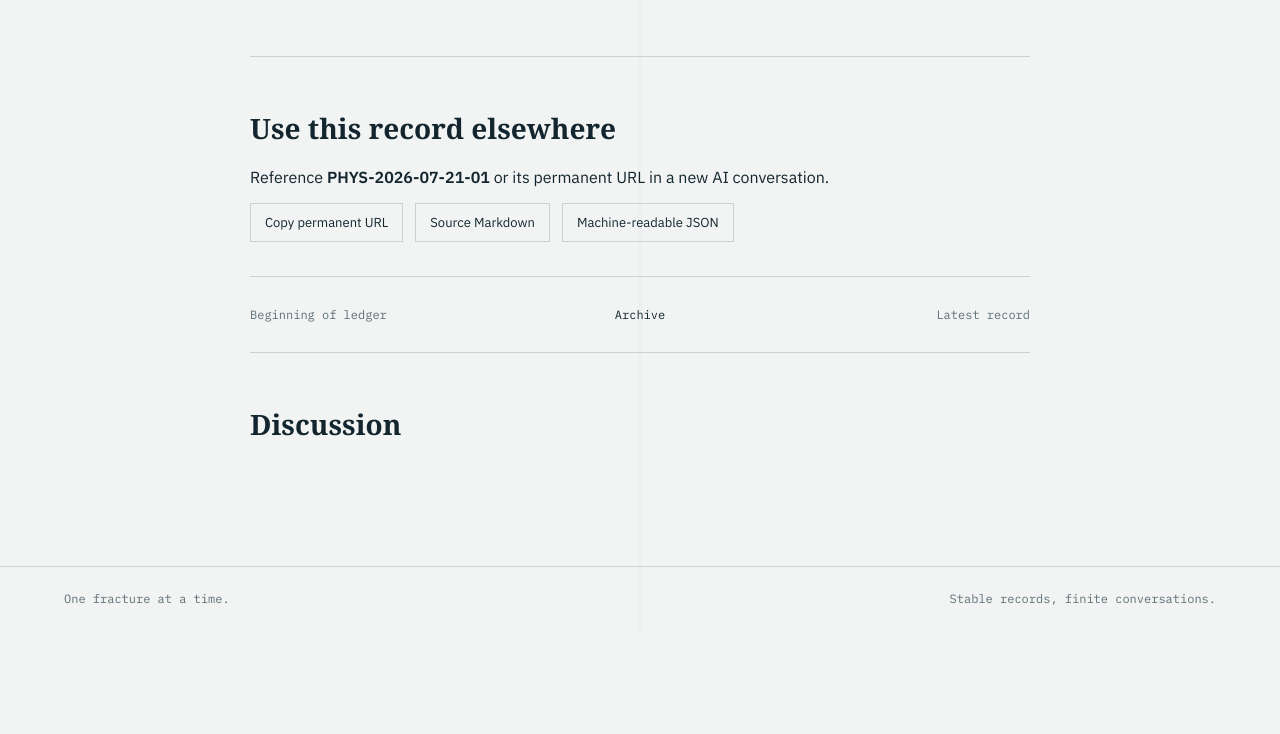
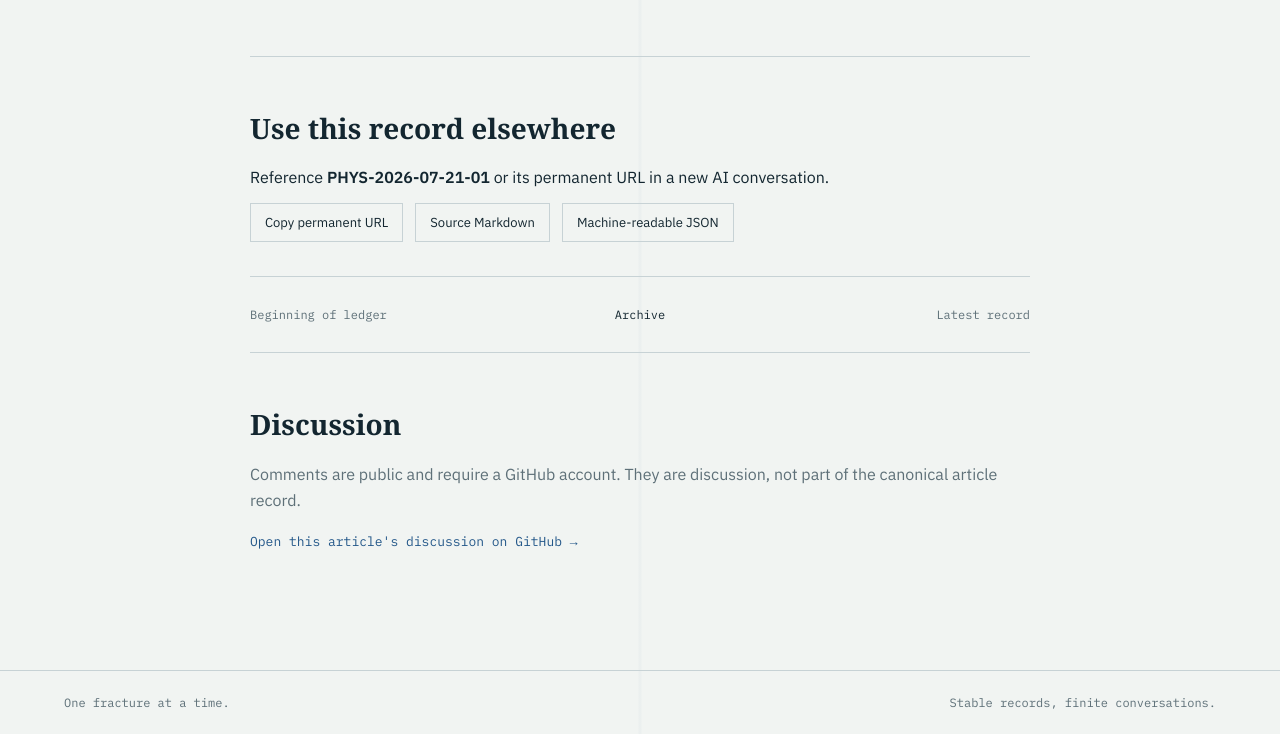
Before and after one commit to rimoooliii/physicsday, an Astro site: page /physicsday/physics/PHYS-2026-07-21-01 in a window 1280 px wide. Shown: the part 4380-5114 px from the top of the page. Before the commit the page ends 5010 px from the top, so only its background shows below. Built offline with nearby package versions, Linux system fonts and the light colour scheme; Astro itself is replaced by a stand-in of ours; no server answers; a web font is replaced by a local one.

Commit message:
feat: add article discussions

```diff
--- a/src/components/GiscusPanel.astro
+++ b/src/components/GiscusPanel.astro
@@ -1,14 +1,22 @@
 ---
+interface Props {
+  articleId: string;
+}
+
+const { articleId } = Astro.props;
 const configured = Boolean(
   import.meta.env.PUBLIC_GISCUS_REPO_ID && import.meta.env.PUBLIC_GISCUS_CATEGORY_ID
 );
-const repo = import.meta.env.PUBLIC_GISCUS_REPO;
+const repo = import.meta.env.PUBLIC_GISCUS_REPO || 'rimoooliii/physicsday';
 const repoId = import.meta.env.PUBLIC_GISCUS_REPO_ID;
-const category = import.meta.env.PUBLIC_GISCUS_CATEGORY;
+const category = import.meta.env.PUBLIC_GISCUS_CATEGORY || 'Announcements';
 const categoryId = import.meta.env.PUBLIC_GISCUS_CATEGORY_ID;
+const githubDiscussionUrl = `https://github.com/${repo}/discussions?discussions_q=${encodeURIComponent(`category:${category} \"${articleId}\"`)}`;
 ---
 <section class="discussion" aria-labelledby="discussion-title">
   <h2 id="discussion-title">Discussion</h2>
+  <p class="discussion-note">Comments are public and require a GitHub account. They are discussion, not part of the canonical article record.</p>
+  <p><a class="discussion-link" href={githubDiscussionUrl}>Open this article's discussion on GitHub →</a></p>
   {configured ? (
     <script
       is:inline
@@ -18,7 +26,7 @@ const categoryId = import.meta.env.PUBLIC_GISCUS_CATEGORY_ID;
       data-category={category}
       data-category-id={categoryId}
       data-mapping="specific"
-      data-term={Astro.url.pathname.split('/').filter(Boolean).at(-1)}
+      data-term={articleId}
       data-strict="1"
       data-reactions-enabled="1"
       data-emit-metadata="0"
@@ -29,6 +37,6 @@ const categoryId = import.meta.env.PUBLIC_GISCUS_CATEGORY_ID;
       async>
     </script>
   ) : (
-    <p>Comments will appear here after giscus repository and category IDs are configured. The article remains fully usable without them.</p>
+    <p class="discussion-status">Embedded comments are being connected. You can use the GitHub Discussions link above now.</p>
   )}
 </section>
--- a/src/pages/physics/[id]/index.astro
+++ b/src/pages/physics/[id]/index.astro
@@ -48,6 +48,6 @@ const context = articleContext(physicsEntries, entry.data.id);
       <a href={withBase('/archive/', base)}>Archive</a>
       <span>{context.next ? <a rel="next" href={withBase(`/physics/${context.next}/`, base)}>Next record →<br/><strong>{context.next}</strong></a> : 'Latest record'}</span>
     </nav>
-    <GiscusPanel />
+    <GiscusPanel articleId={entry.data.id} />
   </article>
 </BaseLayout>
--- a/src/styles/global.css
+++ b/src/styles/global.css
@@ -333,6 +333,20 @@ h1 {
 .discussion h2 {
   font-size: 28px;
 }
+.discussion-note,
+.discussion-status {
+  color: var(--muted);
+  line-height: 1.6;
+}
+.discussion-link {
+  display: inline-block;
+  color: var(--blue);
+  font: 13px var(--mono);
+  text-decoration: none;
+}
+.discussion .giscus {
+  margin-top: 28px;
+}
 .tool-links {
   display: flex;
   gap: 12px;
```
